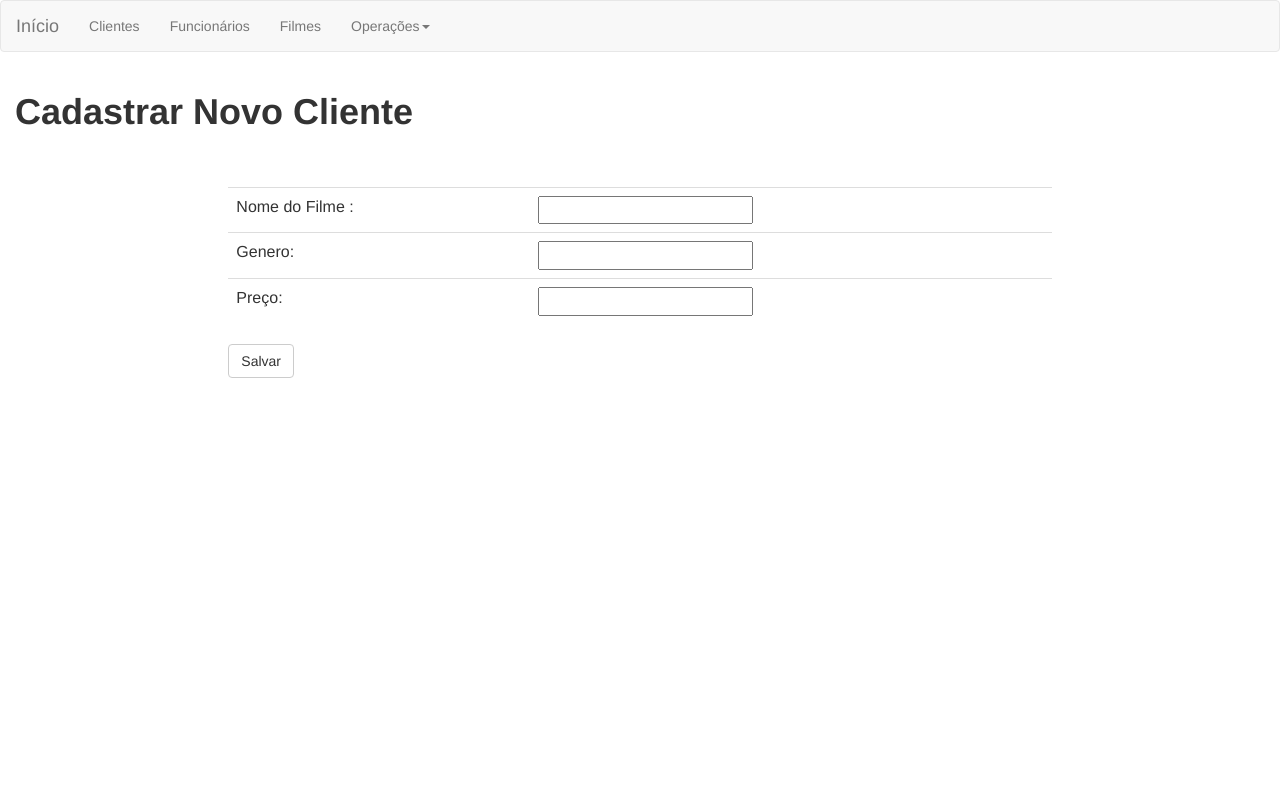
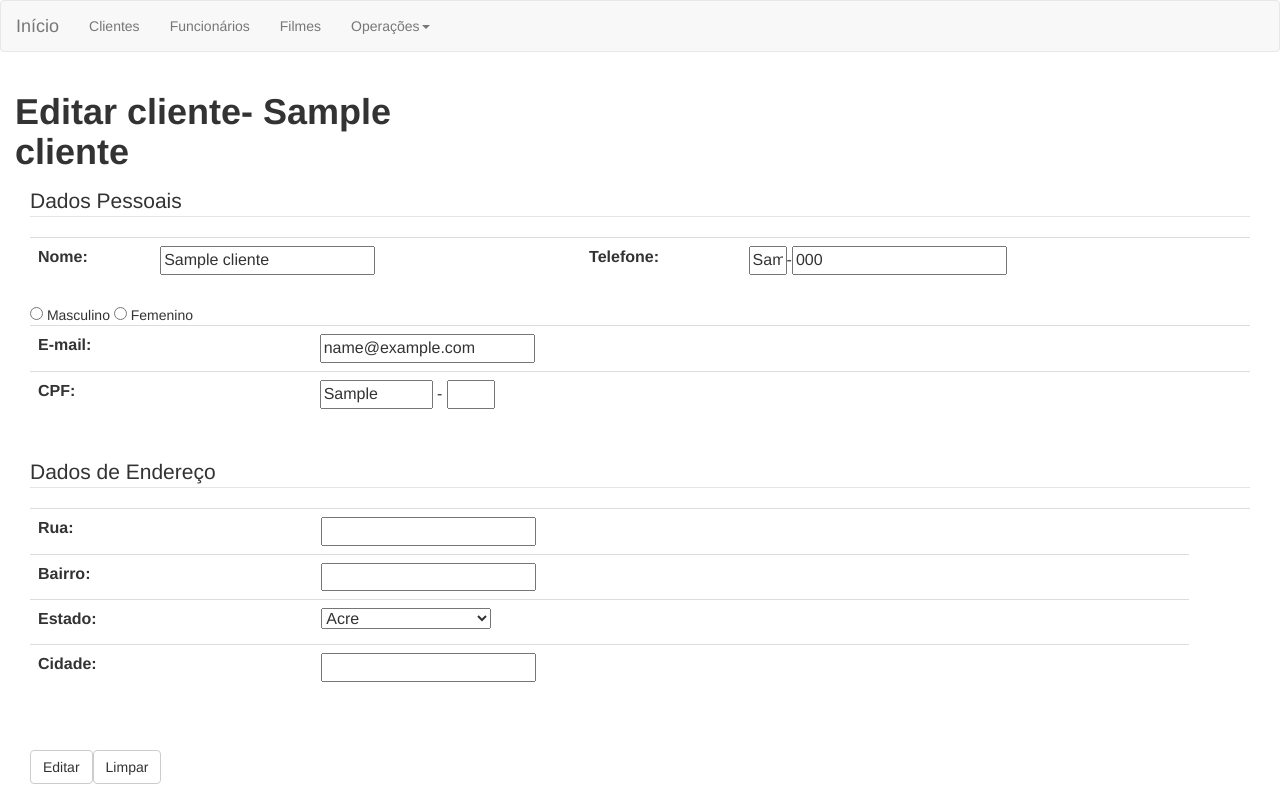
Before and after one commit to marcilio9590/Locadora-PHP, a PHP site: page /views/edicao.cliente.php?codCliente=1 in a window 1280 px wide. Run offline with PHP 8.4, Linux system fonts and the light colour scheme; tables that the repository leaves empty hold one stand-in row (values such as "Sample post"); data that the repository does not hold is empty.

Commit message:
Adcionando formulario editarCliente e as funções do controllers/cliente.controller.php

```diff
--- a/controllers/cliente.controller.php
+++ b/controllers/cliente.controller.php
@@ -85,4 +85,18 @@
         }
     }
 
+    if(isset($_GET['codCliente'])){
+        $con = new ConexaoBD;
+            $conexao = $con->ConnectBD();
+            $cod = $_GET['codCliente'];
+            try{
+                $res = $conexao->query("SELECT * from clientes where cod_cliente = $cod");
+                $cliente = $res->fetchAll()[0];
+            } catch (PDOException $e) {
+                echo "False";
+            } finally{
+                $conexao = null;
+            }
+    }
+
 ?>
--- a/views/cadastro.cliente.php
+++ b/views/cadastro.cliente.php
@@ -168,7 +168,7 @@
                 telefonecliente: $('#telefonecliente').val(),
                 emailcliente: $('#emailcliente').val(),
                 sexo: $('#sexo').val(),
-                cpfcliente: $('#cpfcliente').val(),
+                cpfcliente: $('#cpfcliente').val()+ $('#cpf2cliente').val(),
                 enderecocliente: $('#enderecocliente').val(),
                 bairrocliente: $('#bairrocliente').val(),
                 cidadecliente: $('#cidadecliente').val(),
--- a/views/cliente.php
+++ b/views/cliente.php
@@ -51,8 +51,8 @@
                                 <tbody>
                                 <?php
                                 foreach ($clientes as $value) {
-                                        echo "<tr><td>".$value['cod_cliente']."</td><td>".$value['nome']."</td><td>".$value['cpf']."</td><td>".$value['telefone']."</td><td><span class='glyphicon glyphicon-pencil' aria-hidden='true'></span>
-                                        <button class='btn pull-right' onclick='excluircliente(".$value['cod_cliente'].")'> <span class='glyphicon glyphicon-remove' aria-hidden='true'></span></button></td></tr>";
+                                        echo "<tr><td>".$value['cod_cliente']."</td><td>".$value['nome']."</td><td>".$value['cpf']."</td><td>".$value['telefone']."</td><td><a href='edicao.cliente.php?codCliente=".$value['cod_cliente']."'><button class='btn btn-default pull-left'><span class='glyphicon glyphicon-pencil' aria-hidden='true'></span></button></a>
+                                        <button class='btn btn-default pull-right' onclick='excluircliente(".$value['cod_cliente'].")'> <span class='glyphicon glyphicon-remove' aria-hidden='true'></span></button></td></tr>";
                                     }
                                  ?>
                             </tbody>
--- a/views/edicao.cliente.php
+++ b/views/edicao.cliente.php
@@ -13,66 +13,188 @@
         </div>
         <div class="container-fluid">
                 <div class="row">
-                    <div class="col-sm-6"><h1><label>Cadastrar Novo Cliente</label></h1></div>
-                    <div class="col-sm-2"></div>
+                    <div class="col-sm-4"><h1><label>Editar cliente- <?php echo $cliente['nome']?></label></h1></div>
+                    <div class="col-sm-4"></div>
                     <div class="col-sm-4"></div>
                 </div>
-                <br>
-                <br>
-                <div class="row">
-                    <div class="col-sm-2"></div>
-                    <div class="col-sm-8">
-                        <table border="0" class="table">
+
+                    <div class="col-sm-12">
+
+<!-- DADOS PESSOAIS-->
+<fieldset>
+ <legend>Dados Pessoais</legend>
+ <table class="table"cellspacing="6">
   <tr>
-                                    <td>Nome do Filme :</td>
-                                <td><input type="text" id="txtNomeFilme"></td>
+   <td>
+    <label for="nome">Nome: </label>
+   </td>
+   <td align="left">
+    <input id="nomecliente" value="<?php echo $cliente['nome'] ?>" type="text" name="nomecliente">
+   </td>
+   <td>
+    <label for="telefone">Telefone: </label>
+   </td>
+   <td align="left">
+   <input id="ddd" value="<?php echo $cliente['ddd'] ?>" type="text" name="ddd" size="1" maxlength="3">-<input id="telefonecliente" value="<?php echo $cliente['telefone'] ?>" type="text" name="telefone">
+   </td>
+  </tr>
+
+  <table class="table" cellspacing="6">
+  <tr>
+   <td>
+    <label for="email">E-mail: </label>
+   </td>
+   <td align="left">
+    <input id="emailcliente" value="<?php echo $cliente['email'] ?>" type="text" name="email">
+   </td>
+  </tr>
+
+  <!-- IF ternario para definir o sexo -->
+  <INPUT id="sexo" <?php echo ($cliente['sexo']== 'Masculino') ? 'checked':'' ?> TYPE="RADIO" NAME="OPCAO" VALUE="masculino"> Masculino
+  <INPUT id="sexo" <?php echo ($cliente['sexo']== 'Feminino') ? 'checked':'' ?> TYPE="RADIO" NAME="OPCAO" VALUE="feminino"> Femenino
+
+
+  <tr>
+   <td>
+    <label>CPF:</label>
+   </td>
+   <td align="left">
+    <input id="cpfcliente" value="<?php echo $cliente['cpf'] ?>" type="text" name="cpf" size="9" maxlength="9"> - <input id="cpf2cliente" value="<?php echo $cliente['cpf2'] ?>" type="text" name="cpf2" size="2" maxlength="2">
+   </td>
+  </tr>
+ </table>
+</fieldset>
+
+<br />
+<!-- ENDEREÇO -->
+<fieldset>
+ <legend>Dados de Endereço</legend>
+ <table class="table" cellspacing="10">
+
+  <tr>
+   <td>
+    <label for="endereco">Rua:</label>
+   </td>
+   <td align="left">
+    <input id="enderecocliente" type="text" name="endereco">
+   </td>
+   <td>
+
   </tr>
   <tr>
-                                    <td>Genero:</td>
-                                <td><input type="text" id="txtGeneroFilme"></td>
+   <td>
+    <label for="bairro">Bairro: </label>
+   </td>
+   <td align="left">
+    <input id="bairrocliente" type="text" name="bairro">
+   </td>
   </tr>
   <tr>
-                                    <td>Preço:</td>
-                                <td><input type="double" id="txtPrecoFilme"></td>
+   <td>
+    <label for="estado">Estado:</label>
+   </td>
+   <td align="left">
+    <select id="estado" name="estado">
+    <option <?php echo ($cliente['estado']== 'ac') ? 'seleted':'' ?> value="ac">Acre</option>
+    <option <?php echo ($cliente['estado']== 'al') ? 'seleted':'' ?> value="al">Alagoas</option>
+    <option <?php echo ($cliente['estado']== 'am') ? 'seleted':'' ?> value="am">Amazonas</option>
+    <option <?php echo ($cliente['estado']== 'ap') ? 'seleted':'' ?> value="ap">Amapá</option>
+    <option value="ba">Bahia</option>
+    <option value="ce">Ceará</option>
+    <option value="df">Distrito Federal</option>
+    <option value="es">Espírito Santo</option>
+    <option value="go">Goiás</option>
+    <option value="ma">Maranhão</option>
+    <option value="mt">Mato Grosso</option>
+    <option value="ms">Mato Grosso do Sul</option>
+    <option value="mg">Minas Gerais</option>
+    <option value="pa">Pará</option>
+    <option value="pb">Paraíba</option>
+    <option value="pr">Paraná</option>
+    <option value="pe">Pernambuco</option>
+    <option value="pi">Piauí</option>
+    <option value="rj">Rio de Janeiro</option>
+    <option value="rn">Rio Grande do Norte</option>
+    <option value="ro">Rondônia</option>
+    <option value="rs">Rio Grande do Sul</option>
+    <option value="rr">Roraima</option>
+    <option value="sc">Santa Catarina</option>
+    <option value="se">Sergipe</option>
+    <option value="sp">São Paulo</option>
+    <option value="to">Tocantins</option>
+   </select>
+   </td>
+  </tr>
+  <tr>
+   <td>
+    <label for="cidade">Cidade: </label>
+   </td>
+   <td align="left">
+    <input id="cidadecliente" type="text" name="cidade">
+   </td>
   </tr>
 
-                            <!-- <tr>
-                                    <td>Status:</td>
-                                <td><input type="number" id="txtStatusFilme"></td>
-                            </tr>-->
+ </table>
+</fieldset>
+<br />
 
 
-                        </table>
-                        <button class="btn btn-default" type="button" onclick="cadastrar()">Salvar</button>
+<br />
+<button class="pull-left btn btn-default" type="button" id="btnCadastrar" onclick="editarcliente()">Editar</button>
+<input class="btn btn-default" id="limparcliente" type="reset" value="Limpar">
+                    </div>
                 </div>
 
-               </div>
+
         </div>
     </body>
 </html>
 
 <script>
+    var filmes = [];
 
-     function cadastrarcliente(){
+    function editarcliente(){
+      /*if($('#nomecliente').val() != "" && $('#ddd').val() != "" && ){
+
+      } else {
+        alert("Preencha todos os campos")
+      }
+*/
+
+
         $.ajax({
             url: '../controllers/cliente.controller.php',
             type: 'POST',
             data: {
-                nomeFilme: $('#txtNomeFilme').val(),
-                generoFilme: $('#txtGeneroFilme').val(),
-                precoFilme: $('#txtPrecoFilme').val(),
-                cadastrarFilme: true
-            }, success:function(response){
+                nomecliente: $('#nomecliente').val(),
+                ddd: $('#ddd').val(),
+                telefonecliente: $('#telefonecliente').val(),
+                emailcliente: $('#emailcliente').val(),
+                sexo: $('#sexo').val(),
+                cpfcliente: $('#cpfcliente').val(),
+                enderecocliente: $('#enderecocliente').val(),
+                bairrocliente: $('#bairrocliente').val(),
+                cidadecliente: $('#cidadecliente').val(),
+                        estadocliente: $('#estado').val(),
+                        salvardados: true
+            },success:function(response){
                 if(response.trim() == "1"){
-                    alert('Cliente cadastrado com sucesso');
-                    location.reload();
+                   alert('Cliente editado');
+                   window.location="cliente.php";
                 }else{
-                    alert('Eroo ao cadastrar cliente');
+                    alert('Erro ao editar');
                 }
             }, error:function(response){
-                alert("ERRO AO CADASTRAR CLIENTE");
+                alert("ERRO AO EDITAR");
             }
         });
+
+
+
+
     }
 
+
+
+
 </script>
```
Lines whose indentation alone changed are shown as unchanged.
